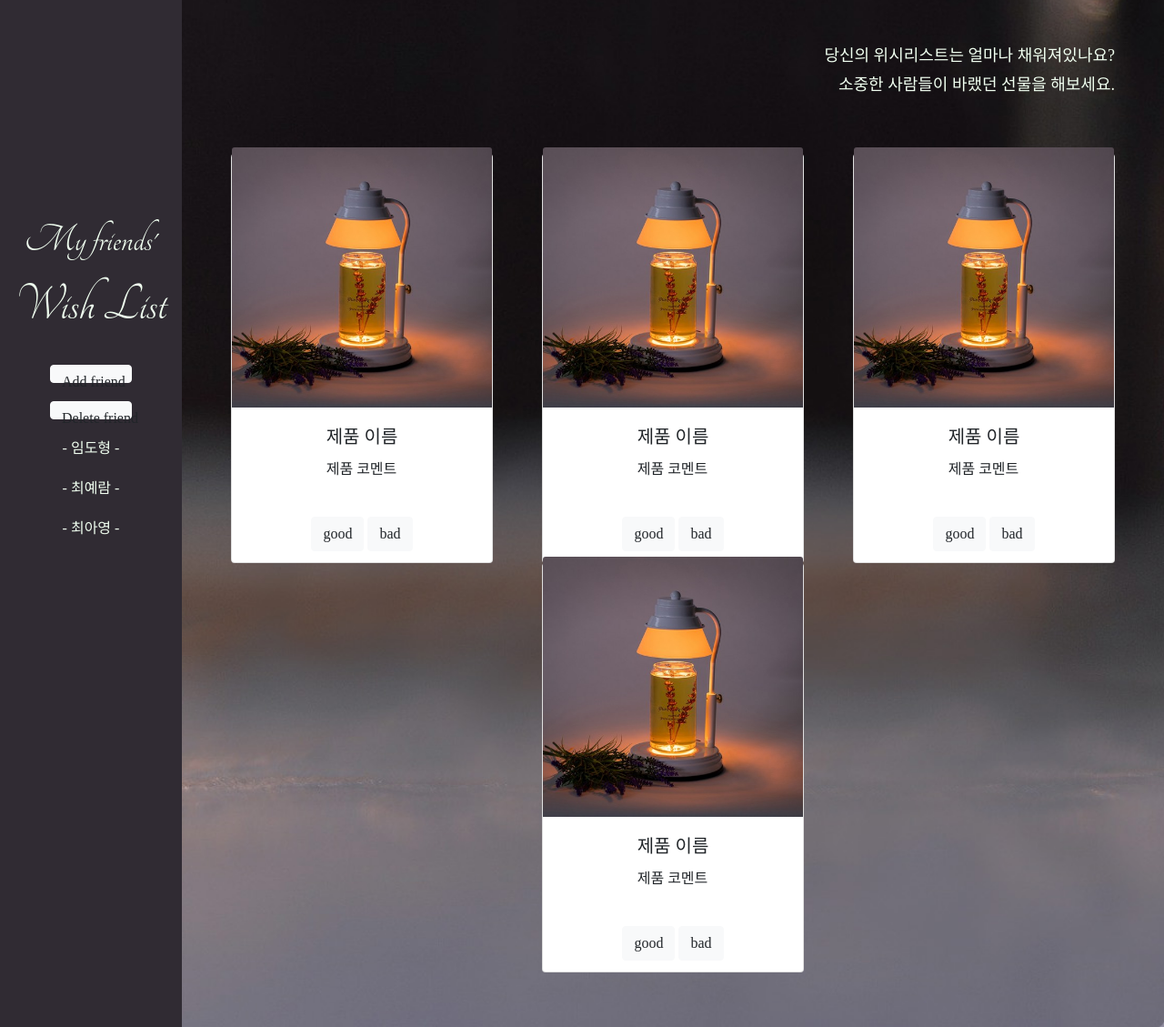
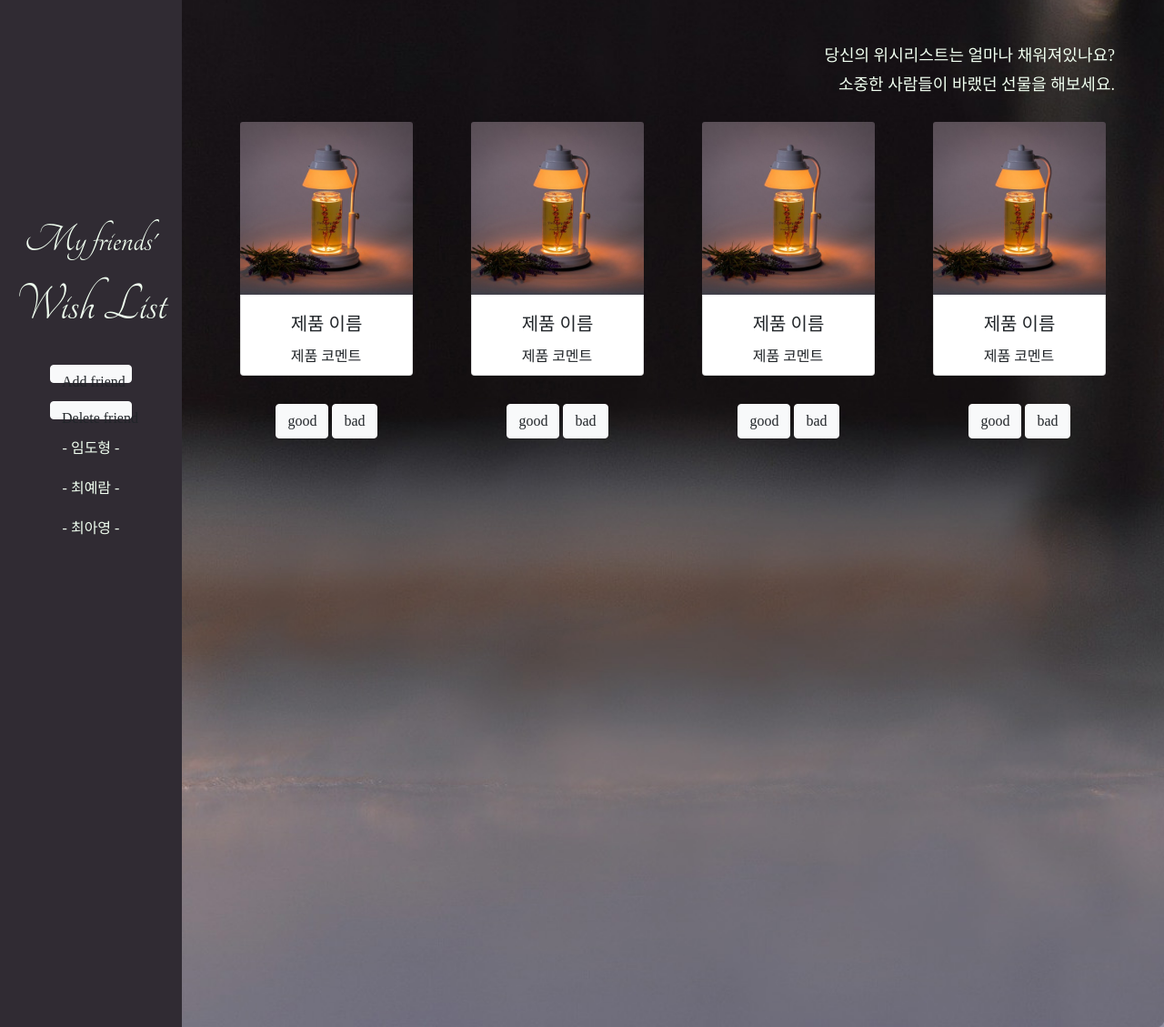
Before and after one commit to Ellena0312/my_project, a Flask app: template templates/temp_show_mine.html in a window 1280 px wide. Shown: the part 354-1483 px from the top of the page at 91% size. Run offline with Flask 2, Linux system fonts and the light colour scheme; the template is opened without the code that fills it, so the values that code supplies are empty; some libraries are stand-ins or nearby versions.

Commit message:
wish_note

```diff
--- a/app.py
+++ b/app.py
@@ -12,6 +12,7 @@
 
 # mongodb
 client = MongoClient('localhost', 27017)
+# client = MongoClient('mongodb://test:test@localhost',27017)
 db = client.dbsparta
 
 # jwt secret key
--- a/templates/temp_show_mine.html
+++ b/templates/temp_show_mine.html
@@ -29,7 +29,6 @@
             <h1> 소중한 사람들이 바랬던 선물을 해보세요.</h1>
         </div>
         <div id="post-box-area" class="form-post" style="display:none">
-            <div id="post-box-left">
             <div class="form-group">
                 <label for="post-name">제품 이름</label> <input id="post-name" class="form-control">
             </div>
@@ -43,11 +42,9 @@
                     <option value="1">1</option>
                     <option value="2">2</option>
                     <option value="3">3</option>
-                        <!--                                                    여기서 가지고 있는 위시리스트 제품 개수 만큼 선택지를 주고 싶은데 잘 안돼요..ㅠㅠ-->
+                    <!--   여기서 가지고 있는 위시리스트 제품 개수 만큼 선택지를 주고 싶은데 잘 안돼요..ㅠㅠ-->
                 </select>
             </div>
-            </div>
-            <div id="post-box-right">
             <div class="form-group">
                 <label for="post-url">제품 URL</label>
                 <input id="post-url" class="form-control" placeholder="">
@@ -56,11 +53,10 @@
                 <label for="post-comment">간단 코멘트</label>
                 <textarea id="post-comment" class="form-control" rows="2"></textarea>
             </div>
-            </div>
             <button type="button" class="btn btn-light">위시리스트에 추가</button>
         </div>
         <div class="card-area">
-            <div class="card" style="width: 18rem;">
+            <div class="card">
                 <img src="../static/ex_candle.jpg" class="card-img-top" alt="...">
                 <div class="card-body">
                     <h5 class="card-title">제품 이름</h5>
@@ -71,7 +67,7 @@
                     <button type="button" class="btn btn-light">bad</button>
                 </div>
             </div>
-            <div class="card" style="width: 18rem;">
+            <div class="card">
                 <img src="../static/ex_candle.jpg" class="card-img-top" alt="...">
                 <div class="card-body">
                     <h5 class="card-title">제품 이름</h5>
@@ -82,7 +78,7 @@
                     <button type="button" class="btn btn-light">bad</button>
                 </div>
             </div>
-            <div class="card" style="width: 18rem;">
+            <div class="card">
                 <img src="../static/ex_candle.jpg" class="card-img-top" alt="...">
                 <div class="card-body">
                     <h5 class="card-title">제품 이름</h5>
@@ -93,7 +89,7 @@
                     <button type="button" class="btn btn-light">bad</button>
                 </div>
             </div>
-            <div class="card" style="width: 18rem;">
+            <div class="card">
                 <img src="../static/ex_candle.jpg" class="card-img-top" alt="...">
                 <div class="card-body">
                     <h5 class="card-title">제품 이름</h5>
@@ -239,11 +235,12 @@
         flex-direction: row;
         flex-wrap: wrap;
         justify-content: space-evenly;
+        margin: 10% 0 0 0;
     }
 
     article .card-area .card {
-        width: 150px;
-        height: 450px;
+        width: 190px;
+        height: 190px;
         background-color: white;
         /*margin: 10px;*/
         display: flex;
@@ -252,31 +249,40 @@
         align-items: center;
     }
 
+    article .card-area .card .card-img-top {
+        width: 190px;
+        height: 190px;
+    }
+
+
     article #post-box-area {
-        width: 800px;
+        width: 500px;
         margin: 20px auto;
         padding: 20px;
-        border: honeydew dashed;
+        border: honeydew solid 1px;
         border-radius: 5px;
         color: honeydew;
         display: flex;
-        flex-direction: row;
+        flex-direction: column;
         justify-content: center;
         align-items: center;
     }
 
-    article #post-box-area #post-box-left {
-        width: 400px;
-        flex-direction: column;
+    #post-box-area #post-rank-label {
+        margin: 0 0 0 0;
     }
 
-    article #post-box-area #post-box-right {
-        flex-direction: column;
+    #post-box-area #post-rank {
+        width: 260px;
+        height: 40px;
+        border-radius: 5px;
+        margin: 0 0 8% 0;
     }
 
-
-    #post-box-area #post-rank {
+    #post-box-area #post-comment {
+        width: 260px;
         border-radius: 5px;
+        margin: 0 0 8% 0;
     }
 
 </style>
@@ -301,14 +307,14 @@
 
     function add_list() {
         // id 값 post-box의 display 값이 block 이면(= 눈에 보이면)
-        if ($("#post-box").css("display") == "block") {
+        if ($("#post-box-area").css("display") == "flex") {
             // post-box를 가리고
-            $("#post-box").hide();
+            $("#post-box-area").hide();
             // 다시 버튼을 클릭하면, 박스 열기를 할 수 있게 텍스트 바꿔두기
             $("#add_button").text("추가");
         } else {
             // 아니면(눈에 보이지 않으면) post-box를 펴라
-            $("#post-box").show();
+            $("#post-box-area").show();
             // 다시 버튼을 클릭하면, 박스 닫기를 할 수 있게 텍스트 바꿔두기
             $("#add_button").text("닫기");
         }
```
Lines whose indentation alone changed are shown as unchanged.
